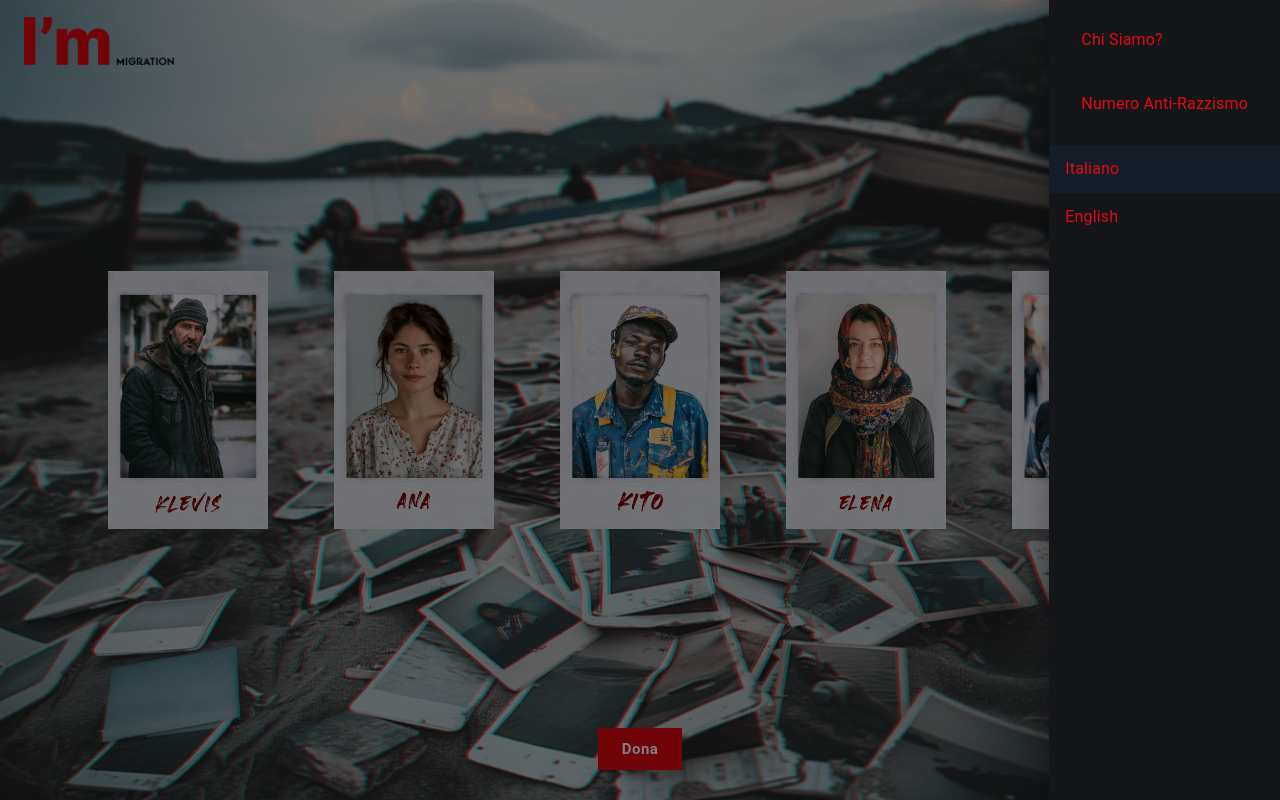
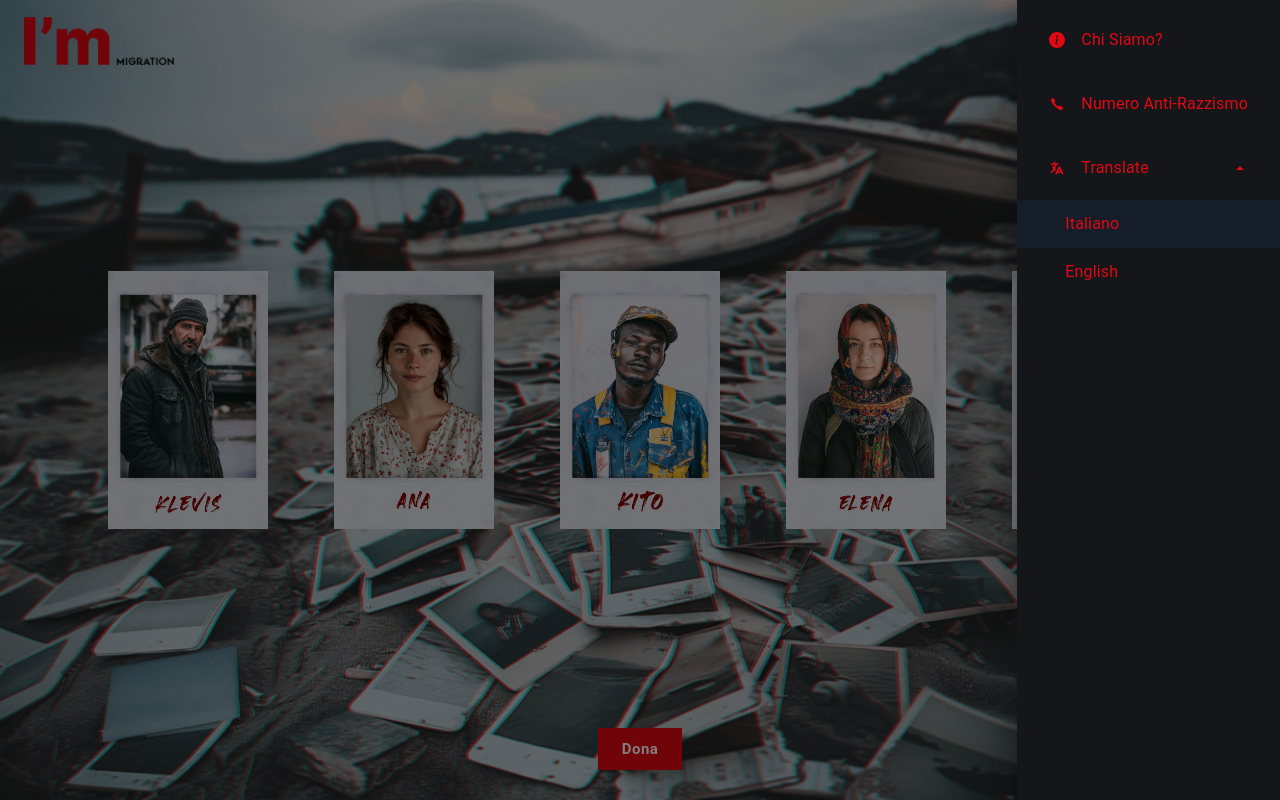
Before and after one commit to arun99-dev/im-migration, a React (Vite) app: page / in a window 1280 px wide. Both pictures are taken after a click on the button 1231 px from the left and 41 px from the top of the page. Built offline with nearby package versions, Linux system fonts and the light colour scheme.

Commit message:
ADD: expanding translate

```diff
--- a/src/components/Ana.jsx
+++ b/src/components/Ana.jsx
@@ -46,7 +46,7 @@ const Ana = ({ selectedLang }) => {
   let lang = selectedLang ? en : it
   return (
     <>
-      <Box sx={{ width: '100%', paddingX: 6, paddingY: 10, boxSizing: 'border-box' }}>
+      <Box sx={{ width: '100%', paddingX: 3, paddingY: 10, boxSizing: 'border-box' }}>
         {SlideIntro('ANA', ana1MapImg, ana1Img, lang.paragraph1)}
         {SlideR(lang.paragraph2, ana2DadImg)}
         {SlideR(lang.paragraph3, ana3TeenImg)}
--- a/src/components/NavBar.jsx
+++ b/src/components/NavBar.jsx
@@ -5,20 +5,26 @@ import {
   Button,
   Drawer,
   Divider,
+  Collapse,
   ListItem,
   IconButton,
   ListItemText,
   ListItemButton
 } from '@mui/material/'
 import { RiMenuLine } from 'react-icons/ri'
+import { HiTranslate } from "react-icons/hi"
+import { BsInfoCircleFill } from 'react-icons/bs'
+import { IoIosCall, IoMdArrowDropdown, IoMdArrowDropup } from 'react-icons/io'
 
 import logoDark from '../images/logoDark.png'
 import logoLight from '../images/logoLight.png'
 
 const NavBar = ({ selectedSoul, selectedLang, setSelectedLang }) => {
-  const [open, setOpen] = useState(false)
+  const [openDrawer, setOpenDrawer] = useState(false)
+  const [openMenu, setOpenMenu] = useState(true)
   const toggleLang = (lang) => () => {
-    setOpen(false)
+    setOpenDrawer(false)
+    setOpenMenu(false)
     setSelectedLang(lang)
   }
 
@@ -40,29 +46,44 @@ const NavBar = ({ selectedSoul, selectedLang, setSelectedLang }) => {
       <Button onClick={() => window.location.reload()}>
         <img src={selectedSoul ? logoLight : logoDark} alt="im-migration logo" style={{ width: 150 }} />
       </Button>
-      <IconButton sx={{ fontSize: 50 }} onClick={() => setOpen(true)}>
+      <IconButton sx={{ fontSize: 50 }} onClick={() => setOpenDrawer(true)}>
         <RiMenuLine style={{ color: 'var(--red)' }}/>
       </IconButton>
-      <Drawer anchor={'right'} open={open} onClose={() => setOpen(false)}>
+      <Drawer anchor={'right'} open={openDrawer} onClose={() => setOpenDrawer(false)}>
         <Box
           sx={{ height: '100%', color: 'var(--red)', background: 'var(--dark)' }}
-          onClose={() => setOpen(false)}
+          onClose={() => setOpenDrawer(false)}
         >
           <List>
-            {['Chi Siamo?', 'Numero Anti-Razzismo'].map((text) => (
-              <ListItem key={text}>
-                <ListItemButton><ListItemText primary={text} /></ListItemButton>
-              </ListItem>
-            ))}
-            <Divider />
-            <List>
-              <ListItemButton selected={selectedLang === 0} onClick={toggleLang(0)}>
-                <ListItemText primary='Italiano' />
+            <ListItem>
+              <ListItemButton>
+                <BsInfoCircleFill color='var(--red)' />
+                <ListItemText primary={'Chi Siamo?'} sx={{ marginLeft: 2 }} />
               </ListItemButton>
-              <ListItemButton selected={selectedLang === 1} onClick={toggleLang(1)}>
-                <ListItemText primary='English' />
+            </ListItem>
+            <ListItem>
+              <ListItemButton>
+                <IoIosCall color='var(--red)' />
+                <ListItemText primary={'Numero Anti-Razzismo'} sx={{ marginLeft: 2 }} />
               </ListItemButton>
-            </List>
+            </ListItem>
+            <ListItem>
+              <ListItemButton onClick={() => setOpenMenu(!openMenu)}>
+                <HiTranslate />
+                <ListItemText primary='Translate' sx={{ marginLeft: 2 }} />
+                {openMenu ? <IoMdArrowDropup /> : <IoMdArrowDropdown />}
+              </ListItemButton>
+            </ListItem>
+            <Collapse in={openMenu} timeout='auto' unmountOnExit>
+              <List component='div' disablePadding>
+                <ListItemButton sx={{ pl: 6 }} selected={selectedLang === 0} onClick={toggleLang(0)}>
+                  <ListItemText primary='Italiano' />
+                </ListItemButton>
+                <ListItemButton sx={{ pl: 6 }} selected={selectedLang === 1} onClick={toggleLang(1)}>
+                  <ListItemText primary='English' />
+                </ListItemButton>
+              </List>
+            </Collapse>
           </List>
         </Box>
       </Drawer>
```
